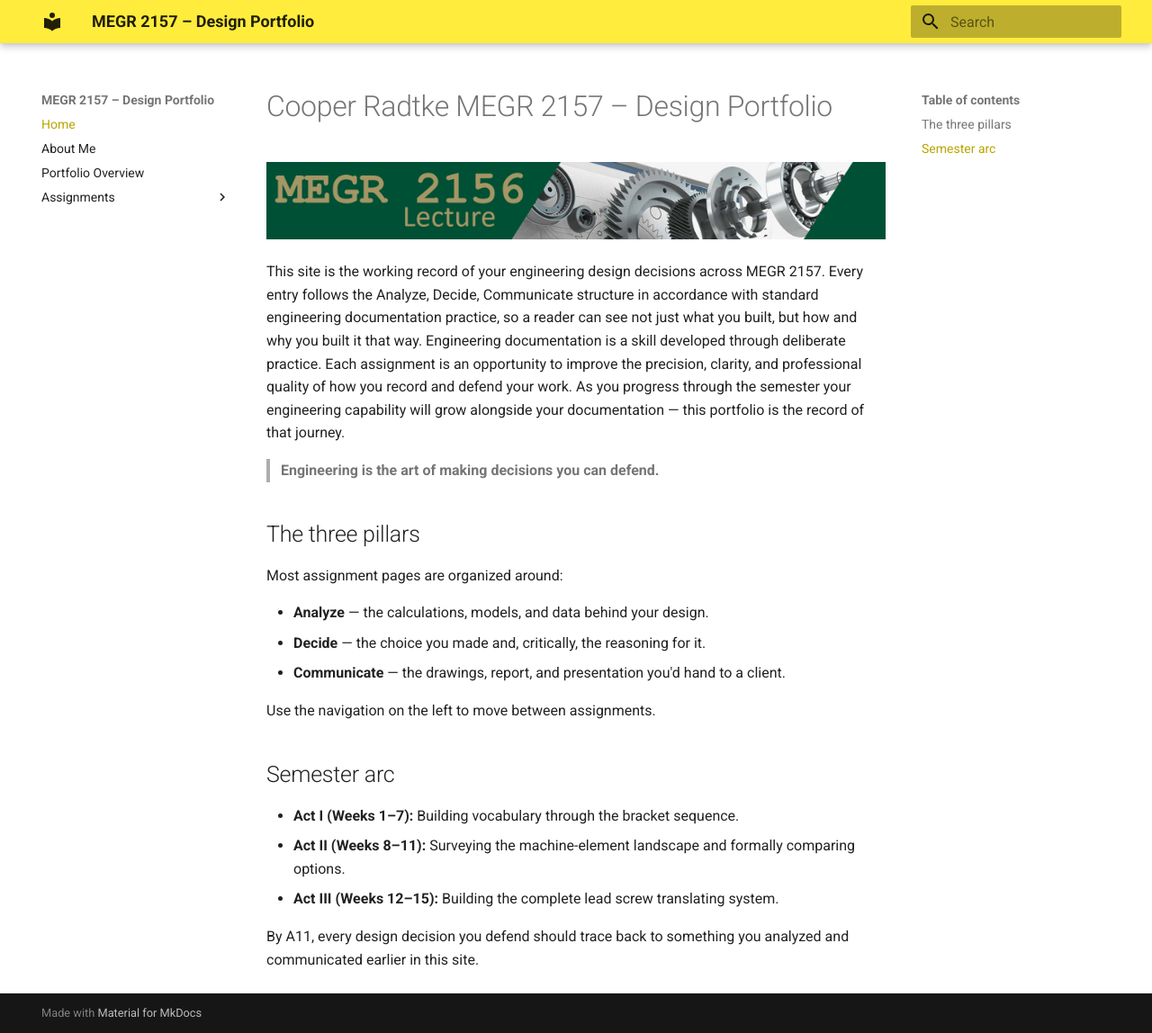
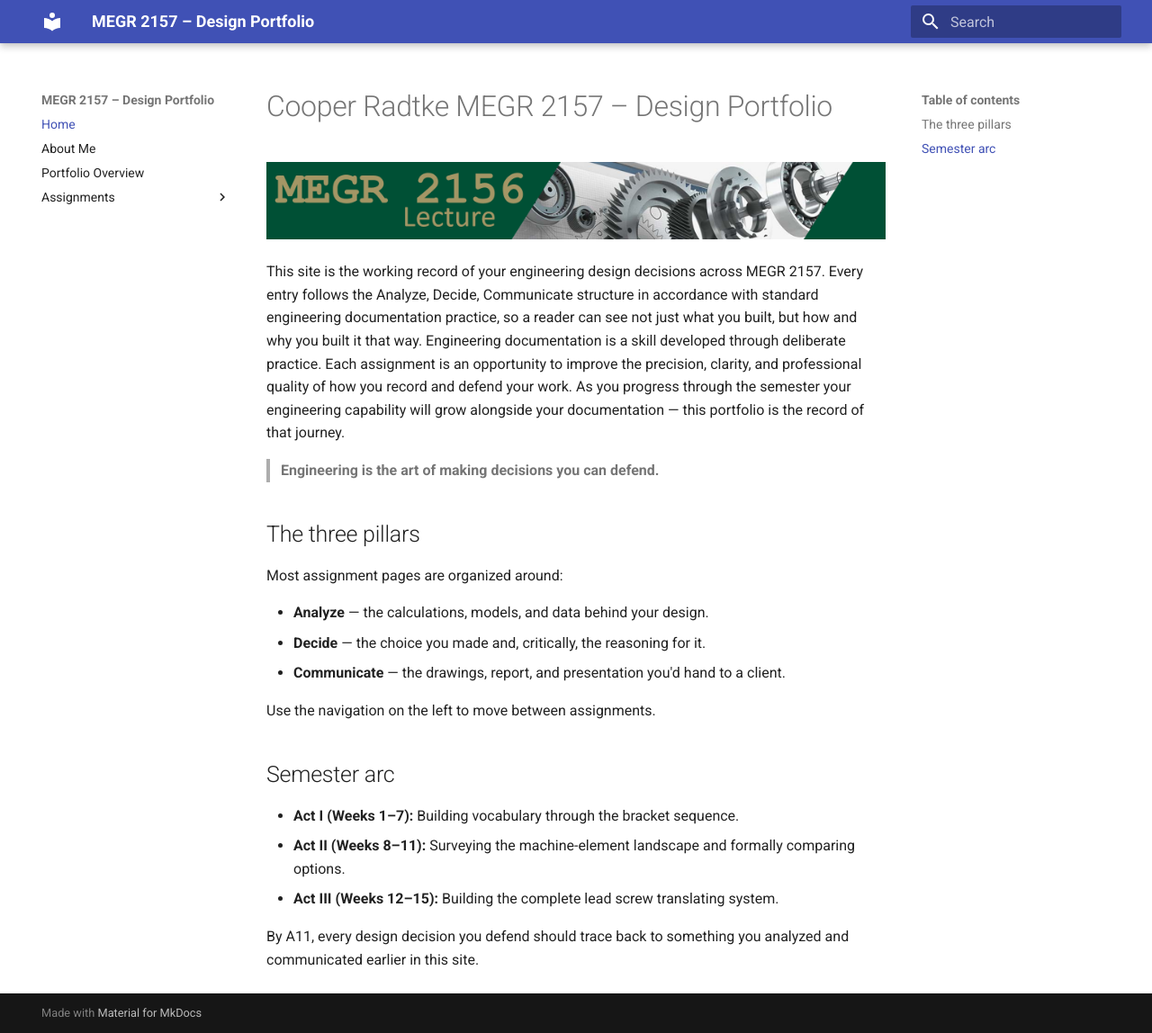
Before and after one commit to cradtke1-source/Radtke-2157MEGR-portfolio, an MkDocs documentation site: the page built from docs/index.md, in a window 1280 px wide and 1148 px high. Shown: the whole window at 90% size. Built offline with MkDocs 1.6.1 and Material for MkDocs 9.7.7, drawn with Linux system fonts in a browser that asks for light colours.

Commit message:
Update mkdocs.yml

```diff
--- a/mkdocs.yml
+++ b/mkdocs.yml
@@ -4,7 +4,7 @@ site_description: Design portfolio documentation, built with the Analyze / Decid
 theme:
   name: material
   palette:
-    primary: yellow
+    primary: Dark green
   features:
     - navigation.instant
     - navigation.tracking
```
